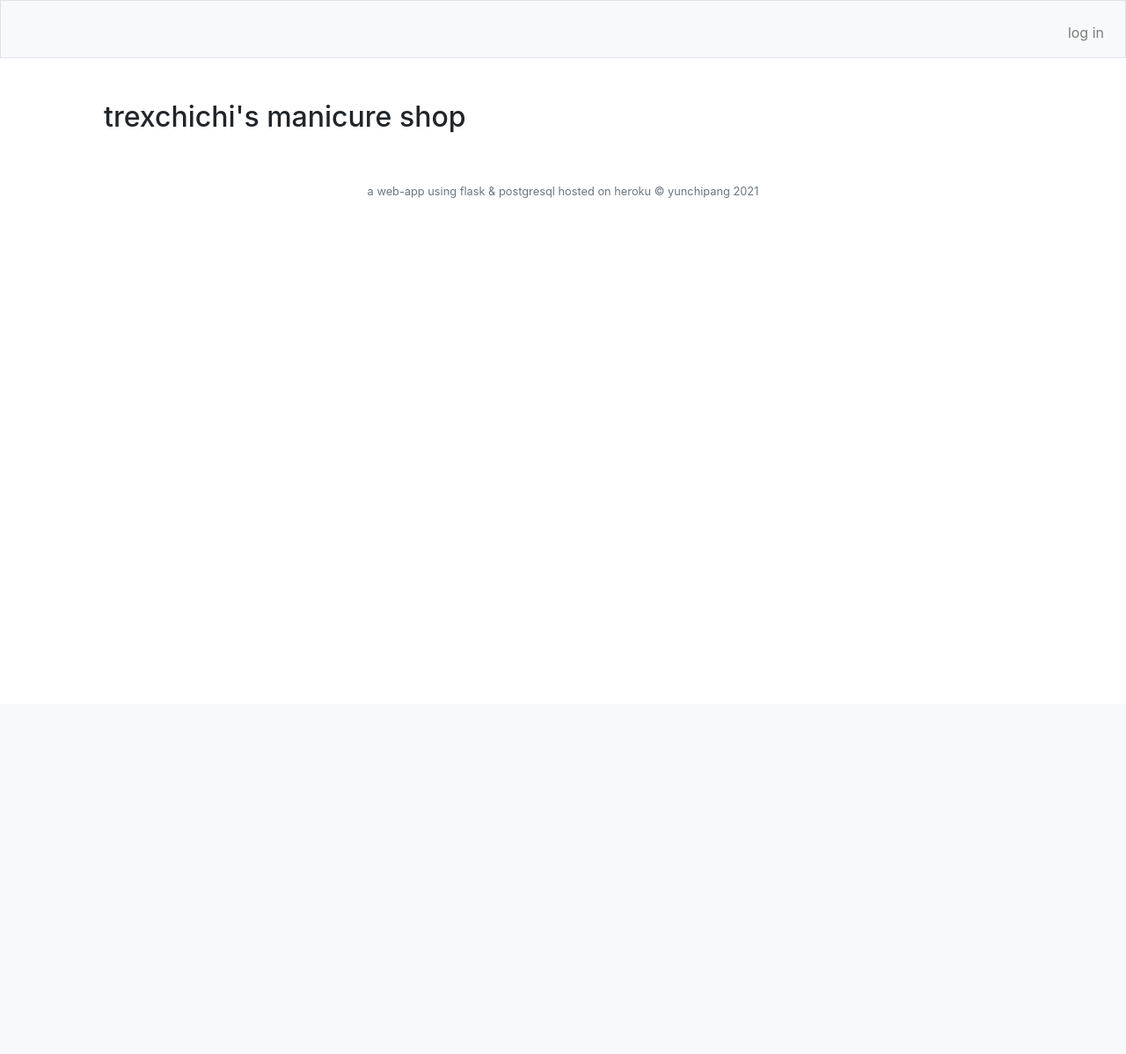
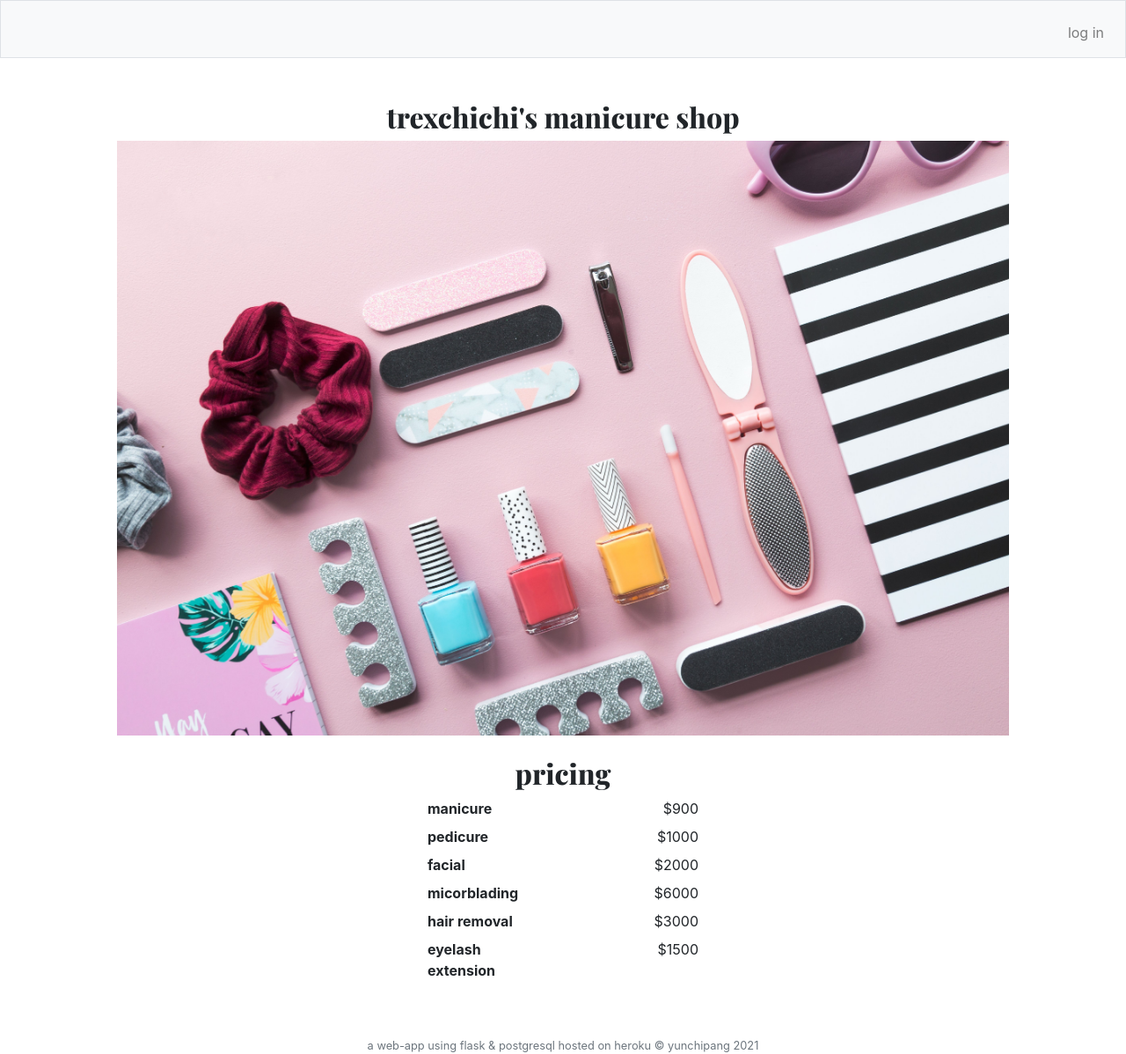
Before and after one commit to yunchipang/trexchichi-manicure, a Flask app: page / in a window 1280 px wide. Shown: the whole page at 88% size. Before the commit the page ends 225 px from the top, so only its background shows below. Run offline with Flask 2, Linux system fonts and the light colour scheme.

Commit message:
restyle html

```diff
--- a/static/style.css
+++ b/static/style.css
@@ -1,3 +1,4 @@
-body {
-    font-family: 'Franklin Gothic Medium', 'Arial Narrow', Arial, sans-serif;
+.h2 {
+    text-align: center;
+    font-family: 'Playfair Display', serif;
 }
--- a/templates/index.html
+++ b/templates/index.html
@@ -1,11 +1,46 @@
 {% extends "layout.html" %}
 
 {% block title %}
-    index
+    home
 {% endblock %}
 
 {% block main %}
+<div class='container'>
+    <p class="h2">trexchichi's manicure shop</p>
+    <img src="/static/cosmetics-and-stationery-for-the-holiday.jpg" class="img-fluid" alt="Responsive image">
+</div>
 
-<h2>trexchichi's manicure shop</h2>
+<div class="col-md-3 col-sm-3 col-xs-3">&nbsp;</div>
+
+<div class='container'>
+    <p class='h2'>pricing</p>
+    <div class="container">
+        <div class="row">
+            <div class="col"></div>
+            <div class="col">
+                <dl class="row">
+                    <dt class="col">manicure</dt>
+                    <dd class="col-sm-6 text-right">$900</dd>
+
+                    <dt class="col">pedicure</dt>
+                    <dd class="col-sm-6 text-right">$1000</dd>
+
+                    <dt class="col">facial</dt>
+                    <dd class="col-sm-6 text-right">$2000</dd>
+
+                    <dt class="col">micorblading</dt>
+                    <dd class="col-sm-6 text-right">$6000</dd>
+
+                    <dt class="col">hair removal</dt>
+                    <dd class="col-sm-6 text-right">$3000</dd>
+
+                    <dt class="col">eyelash extension</dt>
+                    <dd class="col-sm-6 text-right">$1500</dd>
+                </dl>
+            </div>
+            <div class="col"></div>
+        </div>
+    </div>
+</div>
 
 {% endblock %}
--- a/templates/layout.html
+++ b/templates/layout.html
@@ -9,15 +9,17 @@
 
         <!-- http://getbootstrap.com/docs/4.5/ -->
         <link rel="stylesheet" href="https://cdn.jsdelivr.net/npm/bootstrap@4.5.3/dist/css/bootstrap.min.css" integrity="sha384-TX8t27EcRE3e/ihU7zmQxVncDAy5uIKz4rEkgIXeMed4M0jlfIDPvg6uqKI2xXr2" crossorigin="anonymous">
-
-        <link href="/static/trex.png" rel="icon">
-        <link href="/static/styles.css" rel="stylesheet">
-
         <!-- http://getbootstrap.com/docs/4.5/ -->
         <script src="https://code.jquery.com/jquery-3.5.1.slim.min.js" integrity="sha384-DfXdz2htPH0lsSSs5nCTpuj/zy4C+OGpamoFVy38MVBnE+IbbVYUew+OrCXaRkfj" crossorigin="anonymous"></script>
         <script src="https://cdn.jsdelivr.net/npm/bootstrap@4.5.3/dist/js/bootstrap.bundle.min.js" integrity="sha384-ho+j7jyWK8fNQe+A12Hb8AhRq26LrZ/JpcUGGOn+Y7RsweNrtN/tE3MoK7ZeZDyx" crossorigin="anonymous"></script>
 
-        <title>manicure {% block title %}{% endblock %}</title>
+        <link href="/static/trex.png" rel="icon">
+        <link href="/static/style.css" rel="stylesheet">
+        <link rel="preconnect" href="https://fonts.googleapis.com">
+        <link rel="preconnect" href="https://fonts.gstatic.com" crossorigin>
+        <link href="https://fonts.googleapis.com/css2?family=Playfair+Display:wght@800&display=swap" rel="stylesheet">
+
+        <title>{% block title %}{% endblock %}</title>
 
     </head>
 
--- a/templates/topup.html
+++ b/templates/topup.html
@@ -12,10 +12,12 @@
     </div>
     <form action="/topup" method="post">
         <div class="form-group">
-            <input autocomplete="off" autofocus class="form-control" name="phone_number" placeholder="phone number" type="text">
+            <label>phone number</label>
+            <input autocomplete="off" autofocus class="form-control" name="phone_number" placeholder="0912345678" type="text">
         </div>
         <div class="form-group">
-            <input class="form-control" name="amount" placeholder="amount" type="text">
+            <label>amount</label>
+            <input class="form-control" name="amount" placeholder="5000" type="text">
         </div>
         <button class="btn btn-primary" type="submit">top up</button>
     </form>
--- a/templates/user.html
+++ b/templates/user.html
@@ -13,7 +13,8 @@
     </div>
     <form action="/user" method="post">
         <div class="form-group">
-            <input autocomplete="off" autofocus class="form-control" name="phone_number" placeholder="phone number" type="text">
+            <label>phone number</label>
+            <input autocomplete="off" autofocus class="form-control" name="phone_number" placeholder="0912345678" type="text">
         </div>
         <button class="btn btn-primary" type="submit">submit</button>
     </form>
```
Also changed, not shown: templates/transaction.html (+4 -3 lines), static/cosmetics-and-stationery-for-the-holiday.jpg (added), 2 other files.
